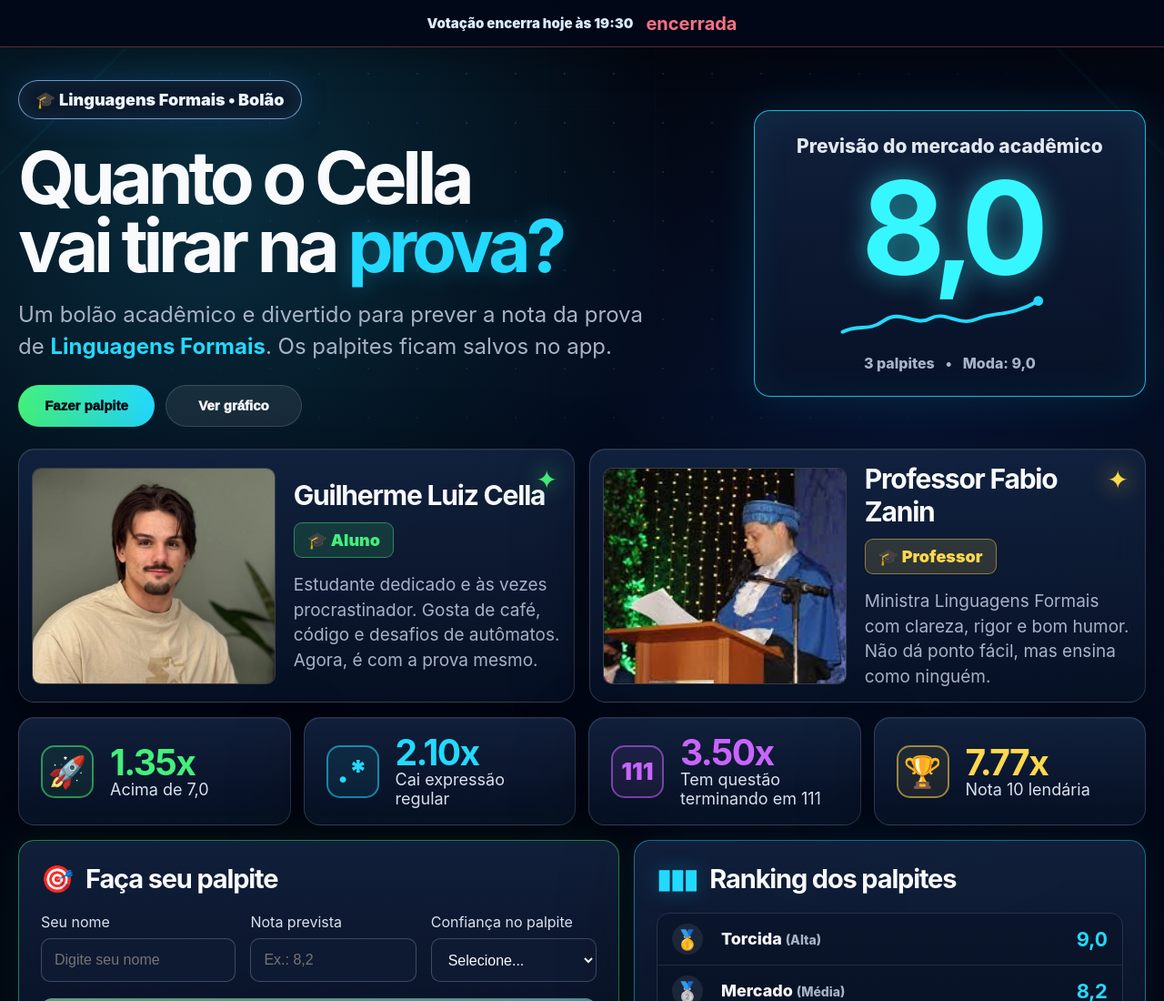
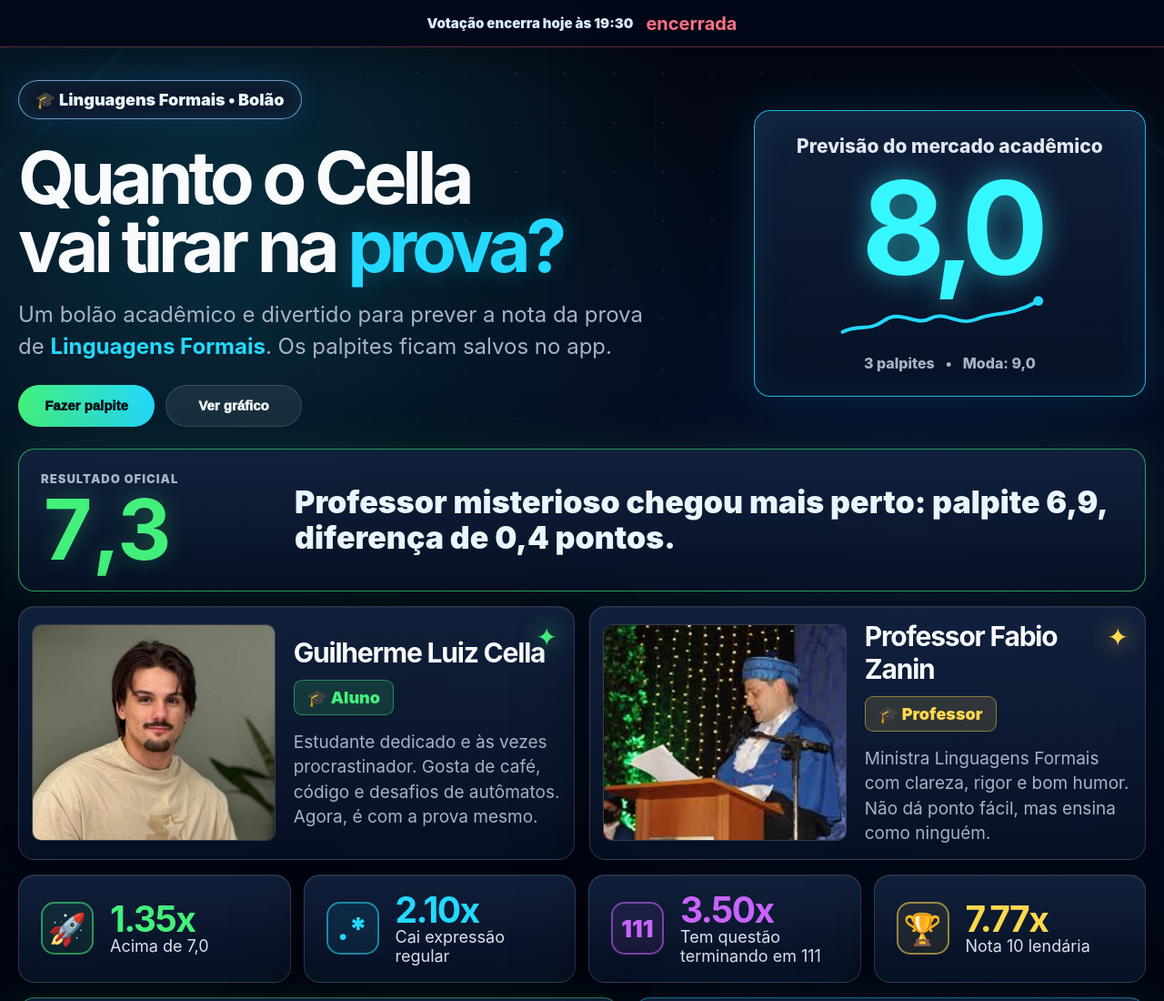
Before and after one commit to guilherme-luiz-cella/bolao-cella, a website with bundled scripts: page public/index.html in a window 1280 px wide. Shown: the top 1100 px of the page at 91% size. Built offline with nearby package versions, Linux system fonts and the light colour scheme; files whose address does not match are found by name.

Commit message:
feat: add final result display and logic for closest bets calculation

```diff
--- a/public/app.js
+++ b/public/app.js
@@ -1,5 +1,8 @@
+import { FINAL_SCORE, getClosestResult } from './results.js';
+
 const STORAGE_KEY = 'cella-linguagens-formais-bets-v1';
 const API_BETS_PATH = '/api/bets';
+const VOTING_IS_CLOSED = true;
 const VOTING_END_HOUR = 19;
 const VOTING_END_MINUTE = 30;
 const seedBets = [
@@ -132,7 +135,7 @@ function updateVotingCountdown() {
   const submitButton = document.querySelector('#betForm button[type="submit"]');
   const remainingMs = getVotingEndDate().getTime() - Date.now();
 
-  if (remainingMs <= 0) {
+  if (isVotingClosed()) {
     banner.classList.add('ended');
     timer.textContent = 'encerrada';
     submitButton.disabled = true;
@@ -147,7 +150,7 @@ function updateVotingCountdown() {
 }
 
 function isVotingClosed() {
-  return Date.now() >= getVotingEndDate().getTime();
+  return VOTING_IS_CLOSED || Date.now() >= getVotingEndDate().getTime();
 }
 
 function getVotingEndDate() {
@@ -197,6 +200,7 @@ function renderAll() {
   renderStats();
   renderChart();
   renderForecast();
+  renderFinalResult();
 }
 
 function renderRanking() {
@@ -236,6 +240,32 @@ function renderForecast() {
   document.getElementById('marketScore').textContent = total ? formatScore(average) : '--';
   document.getElementById('totalBets').textContent = `${total} ${total === 1 ? 'palpite' : 'palpites'}`;
   document.getElementById('mostCommonScore').textContent = `Moda: ${mode === null ? '--' : formatScore(mode)}`;
+}
+
+function renderFinalResult() {
+  const result = getClosestResult(bets, FINAL_SCORE);
+
+  document.getElementById('finalScore').textContent = formatScore(result.finalScore);
+  document.getElementById('closestAnnouncement').textContent = getClosestAnnouncement(result);
+}
+
+function getClosestAnnouncement(result) {
+  if (result.closestBets.length === 0) {
+    return 'Ainda não há palpites válidos para comparar com a nota oficial.';
+  }
+
+  const names = formatNames(result.closestBets.map(bet => bet.name));
+  const closestScores = [...new Set(result.closestBets.map(bet => formatScore(bet.score)))].join(' / ');
+  const pointLabel = result.difference === 1 ? 'ponto' : 'pontos';
+
+  return `${names} chegou mais perto: palpite ${closestScores}, diferença de ${formatScore(result.difference)} ${pointLabel}.`;
+}
+
+function formatNames(names) {
+  if (names.length === 1) return names[0];
+  if (names.length === 2) return names.join(' e ');
+
+  return `${names.slice(0, -1).join(', ')} e ${names[names.length - 1]}`;
 }
 
 function renderChart() {
--- a/public/index.html
+++ b/public/index.html
@@ -41,6 +41,14 @@
           </div>
         </div>
       </aside>
+    </section>
+
+    <section class="glass result-card" aria-label="Resultado oficial">
+      <div>
+        <span class="result-label">Resultado oficial</span>
+        <strong id="finalScore">7,3</strong>
+      </div>
+      <p id="closestAnnouncement">Calculando quem chegou mais perto...</p>
     </section>
 
     <section class="profiles">
--- /dev/null
+++ b/public/results.js
@@ -0,0 +1,38 @@
+export const FINAL_SCORE = 7.3;
+
+export function getClosestResult(nextBets, finalScore = FINAL_SCORE) {
+  const normalizedFinalScore = Number(finalScore);
+
+  if (!Number.isFinite(normalizedFinalScore)) {
+    throw new Error('Nota final inválida.');
+  }
+
+  const validBets = Array.isArray(nextBets)
+    ? nextBets.filter(bet => Number.isFinite(Number(bet?.score)))
+    : [];
+
+  if (validBets.length === 0) {
+    return {
+      finalScore: normalizedFinalScore,
+      closestBets: [],
+      difference: null
+    };
+  }
+
+  const betsWithDifference = validBets.map(bet => ({
+    ...bet,
+    score: Number(bet.score),
+    difference: getScoreDifference(bet.score, normalizedFinalScore)
+  }));
+  const closestDifference = Math.min(...betsWithDifference.map(bet => bet.difference));
+
+  return {
+    finalScore: normalizedFinalScore,
+    closestBets: betsWithDifference.filter(bet => bet.difference === closestDifference),
+    difference: closestDifference
+  };
+}
+
+function getScoreDifference(score, finalScore) {
+  return Number(Math.abs(Number(score) - finalScore).toFixed(1));
+}
--- a/public/styles.css
+++ b/public/styles.css
@@ -225,6 +225,45 @@ h1 {
   width: min(340px, 90%);
   height: 54px;
   margin: 0 auto;
+}
+
+.result-card {
+  display: grid;
+  grid-template-columns: minmax(180px, 0.28fr) minmax(0, 1fr);
+  gap: 24px;
+  align-items: center;
+  margin-bottom: 16px;
+  padding: 24px;
+  border-color: rgba(67, 240, 123, 0.62);
+  box-shadow: 0 0 42px rgba(67, 240, 123, 0.1), var(--shadow);
+}
+
+.result-label {
+  display: block;
+  color: var(--muted);
+  font-size: 13px;
+  font-weight: 900;
+  letter-spacing: 0.08em;
+  text-transform: uppercase;
+  margin-bottom: 6px;
+}
+
+.result-card strong {
+  display: block;
+  color: var(--green);
+  font-size: clamp(56px, 8vw, 92px);
+  line-height: 0.92;
+  letter-spacing: 0;
+  font-variant-numeric: tabular-nums;
+  text-shadow: 0 0 24px rgba(67, 240, 123, 0.28);
+}
+
+.result-card p {
+  color: #eaf6ff;
+  font-size: clamp(22px, 3vw, 34px);
+  font-weight: 900;
+  line-height: 1.16;
+  overflow-wrap: anywhere;
 }
 
 .profiles {
@@ -662,6 +701,7 @@ footer {
 @media (max-width: 1060px) {
   .hero,
   .profiles,
+  .result-card,
   .bottom {
     grid-template-columns: 1fr;
   }
@@ -726,6 +766,14 @@ footer {
   .profile {
     grid-template-columns: 1fr;
     gap: 14px;
+  }
+
+  .result-card {
+    padding: 20px;
+  }
+
+  .result-card p {
+    font-size: 22px;
   }
 
   .profile img {
```
Also changed, not shown: src/bets.js (+8 -0 lines), src/worker.js (+8 -1 lines), tests/results.test.mjs (added, +41 -0 lines), tests/static-separation.test.mjs (+6 -0 lines), tests/worker-bets.test.mjs (+23 -4 lines).
